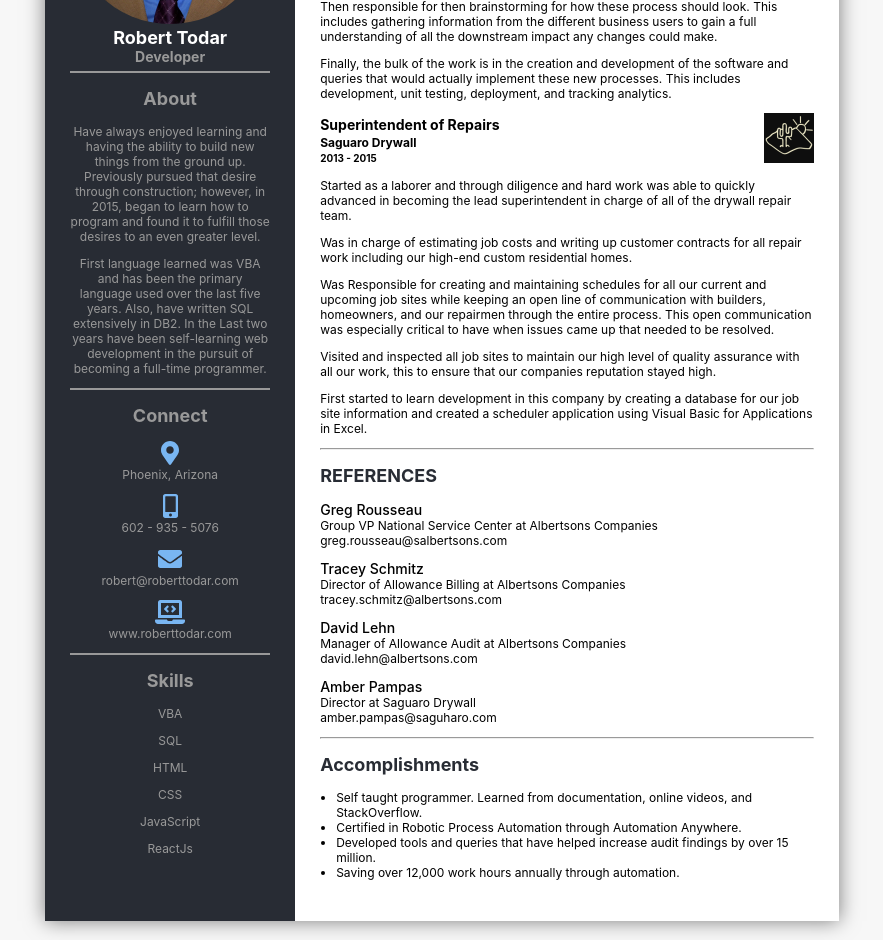
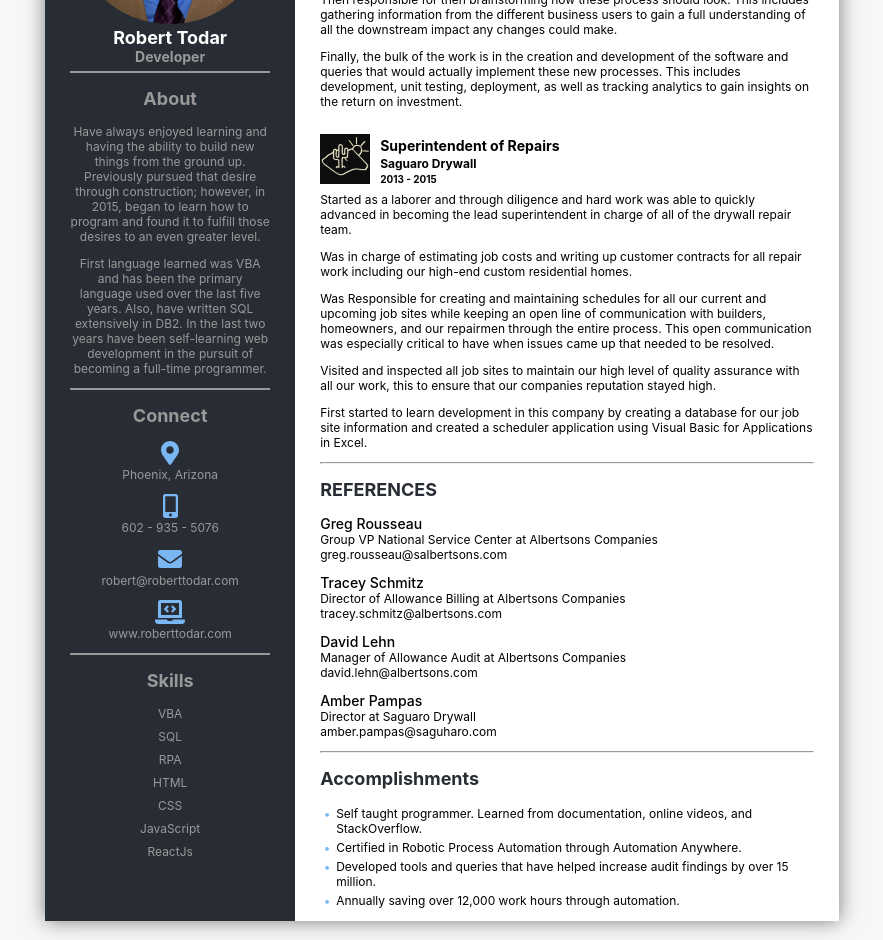
Before and after one commit to todar/resume, a React (Create React App) app: page / in a window 1280 px wide. Shown: the part 220-1160 px from the top of the page, without its empty margins (198-1081 px from the left). Built offline with nearby package versions, Linux system fonts and the light colour scheme.

Commit message:
Final rough draft. Most formatting and content is there

```diff
--- a/src/components/About.js
+++ b/src/components/About.js
@@ -13,7 +13,7 @@
       <p>
         First language learned was VBA and has been the primary language used
         over the last five years. Also, have written SQL extensively in DB2. In
-        the Last two years have been self-learning web development in the
+        the last two years have been self-learning web development in the
         pursuit of becoming a full-time programmer.
       </p>
     </div>
--- /dev/null
+++ b/src/components/Accomplishments.css
@@ -0,0 +1,18 @@
+.Accomplishments > ul {
+  list-style: none;
+  padding: 0;
+  margin: 0;
+}
+
+.Accomplishments > ul > li {
+  padding: 2px 0;
+}
+
+.Accomplishments > ul > li::before {
+  content: "\2022";
+  color: rgb(121, 182, 242); /* or whatever color you prefer */
+  display: inline-block;
+  width: 1em;
+  font-weight: bold;
+  margin-left: -1em;
+}
--- a/src/components/Accomplishments.js
+++ b/src/components/Accomplishments.js
@@ -1,8 +1,9 @@
 import React from "react";
+import "./Accomplishments.css";
 
 function Accomplishments() {
   return (
-    <div>
+    <div className="Accomplishments">
       <h2 className="title-light">Accomplishments</h2>
       <ul style={{ margin: "0 0 0 12px", padding: "0 4px" }}>
         <li>
@@ -16,7 +17,7 @@
           Developed tools and queries that have helped increase audit findings
           by over 15 million.
         </li>
-        <li>Saving over 12,000 work hours annually through automation.</li>
+        <li>Annually saving over 12,000 work hours through automation.</li>
       </ul>
     </div>
   );
--- /dev/null
+++ b/src/components/Skills.css
@@ -0,0 +1,3 @@
+.Skills > p {
+  margin: 8px;
+}
--- a/src/components/Skills.js
+++ b/src/components/Skills.js
@@ -1,11 +1,13 @@
 import React from "react";
+import "./Skills.css";
 
 function Skills() {
   return (
-    <div>
+    <div className="Skills">
       <h2>Skills</h2>
       <p>VBA</p>
       <p>SQL</p>
+      <p>RPA</p>
       <p>HTML</p>
       <p>CSS</p>
       <p>JavaScript</p>
--- a/src/components/WorkExperience.css
+++ b/src/components/WorkExperience.css
@@ -0,0 +1,7 @@
+.WorkExperience-first-paragraph {
+  margin-top: 5px;
+}
+
+.WorkExperience-last-paragraph {
+  margin-bottom: 25px;
+}
--- a/src/components/WorkExperience.js
+++ b/src/components/WorkExperience.js
@@ -1,11 +1,12 @@
 import React from "react";
+import "./WorkExperience.css";
 import WorkExperienceJob from "./WorkExperienceJob";
 import albertsons from "./Albertsons-50x50.png";
 import saguaro from "./SaguaroLogo-50x50.PNG";
 
 function WorkExperience() {
   return (
-    <div>
+    <div className="">
       <h2 className="title-light">Work Experence</h2>
 
       <WorkExperienceJob
@@ -15,7 +16,7 @@
         logo={albertsons}
         alt="Albertsons Logo"
       >
-        <p>
+        <p className="WorkExperience-first-paragraph">
           Started off as an auditor in allowance billing and from being
           recognized for developing several tools and queries was ultimately
           promoted to a Business Analyst position.
@@ -25,16 +26,17 @@
           are greatly in need of improvements or new implementations altogether.
         </p>
         <p>
-          Then responsible for then brainstorming for how these process should
-          look. This includes gathering information from the different business
-          users to gain a full understanding of all the downstream impact any
-          changes could make.
+          Then responsible for then brainstorming how these process should look.
+          This includes gathering information from the different business users
+          to gain a full understanding of all the downstream impact any changes
+          could make.
         </p>
-        <p>
+        <p className="WorkExperience-last-paragraph">
           Finally, the bulk of the work is in the creation and development of
           the software and queries that would actually implement these new
-          processes. This includes development, unit testing, deployment, and
-          tracking analytics.
+          processes. This includes development, unit testing, deployment, as
+          well as tracking analytics to gain insights on the return on
+          investment.
         </p>
       </WorkExperienceJob>
 
@@ -45,7 +47,7 @@
         logo={saguaro}
         alt="Saguaro Drywall Logo"
       >
-        <p>
+        <p className="WorkExperience-first-paragraph">
           Started as a laborer and through diligence and hard work was able to
           quickly advanced in becoming the lead superintendent in charge of all
           of the drywall repair team.
--- a/src/components/WorkExperienceJob.css
+++ b/src/components/WorkExperienceJob.css
@@ -7,6 +7,10 @@
 
 .WorkExperienceJob-header {
   display: flex;
-  justify-content: space-between;
+  justify-content: flex-start;
   align-items: flex-end;
 }
+
+.WorkExperienceJob-logo {
+  margin-right: 10px;
+}
--- a/src/components/WorkExperienceJob.js
+++ b/src/components/WorkExperienceJob.js
@@ -6,12 +6,12 @@
     <div className="WorkExperienceJob">
       <div className="WorkExperienceJob-header">
         <div>
+          <img className="WorkExperienceJob-logo" src={logo} alt={alt} />
+        </div>
+        <div>
           <h3 className="WorkExperienceJob-title">{title}</h3>
           <h4 className="WorkExperienceJob-company">{company}</h4>
           <h5 className="WorkExperienceJob-timeframe">{timeframe}</h5>
-        </div>
-        <div>
-          <img src={logo} alt={alt} />
         </div>
       </div>
       {children}
```
